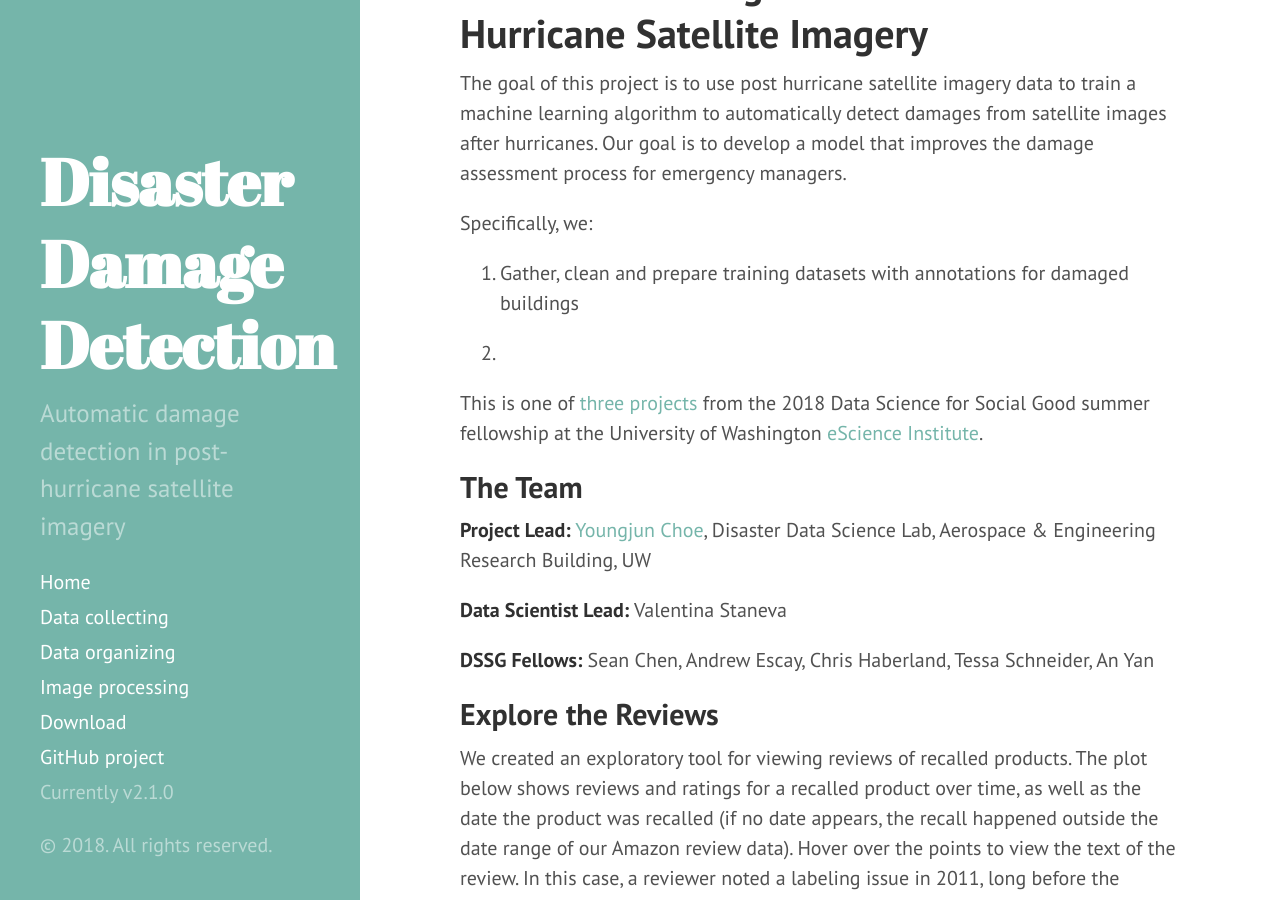
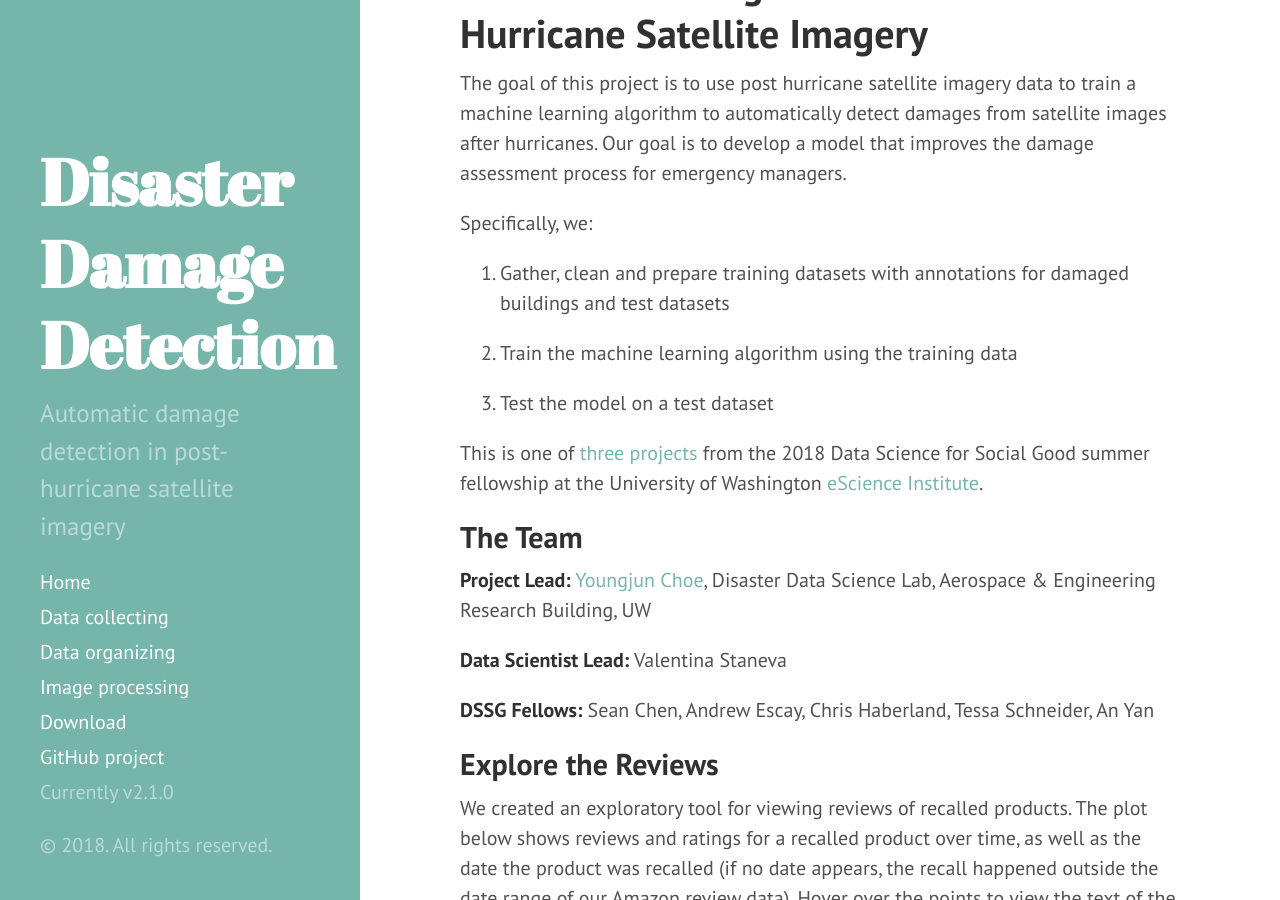
Before and after one commit to DDS-Lab/disaster-damage-detection, a Jekyll site: the page built from index.md, in a window 1280 px wide and 900 px high, scrolled down 449 px. Built offline with Jekyll 4.4.1, drawn with Linux system fonts in a browser that asks for light colours; nearby versions of some CDN libraries; a script that is not in the unit is left out.

Commit message:
Update index.md

```diff
--- a/index.md
+++ b/index.md
@@ -15,9 +15,11 @@ the damage assessment process for emergency managers.
 
 Specifically, we:
 
-1. Gather, clean and prepare training datasets with annotations for damaged buildings
+1. Gather, clean and prepare training datasets with annotations for damaged buildings and test datasets
 
-2.
+2. Train the machine learning algorithm using the training data
+
+3. Test the model on a test dataset
 
 This is one of
 [three projects](http://escience.washington.edu/2018-data-science-for-social-good-projects/)
```
